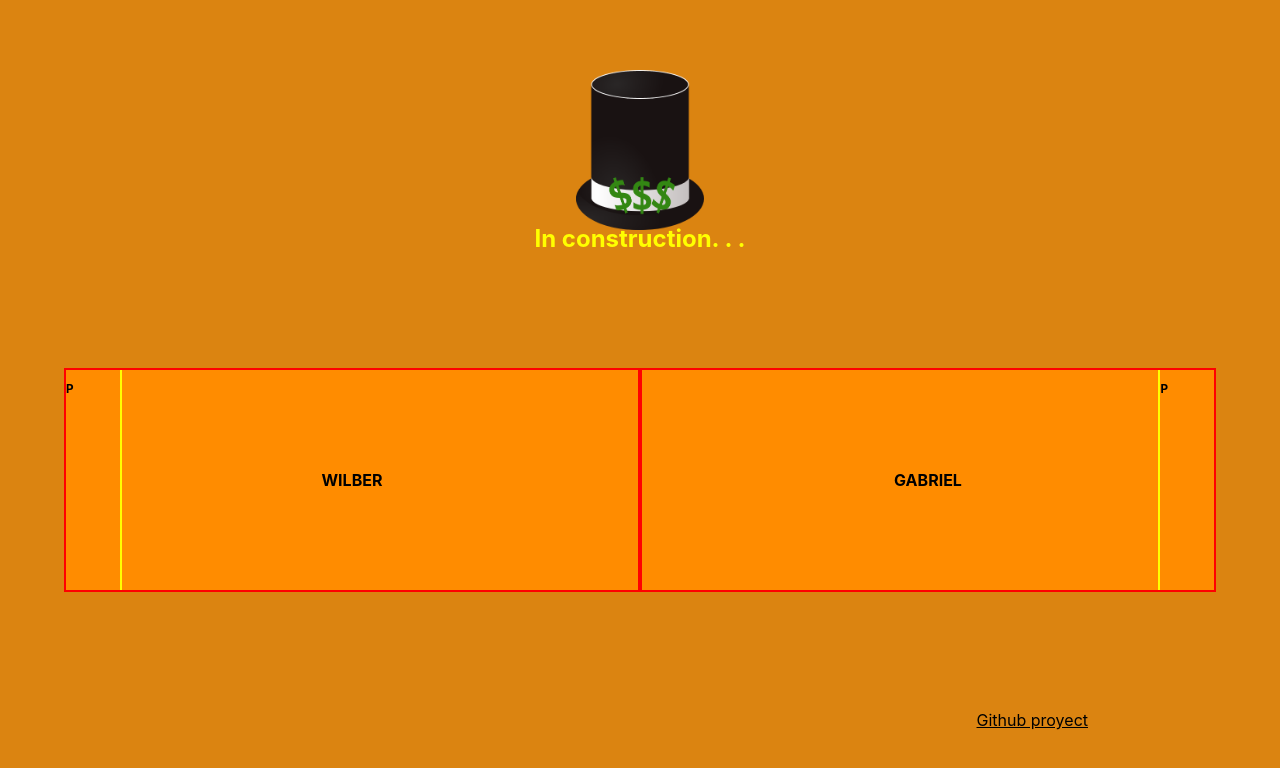
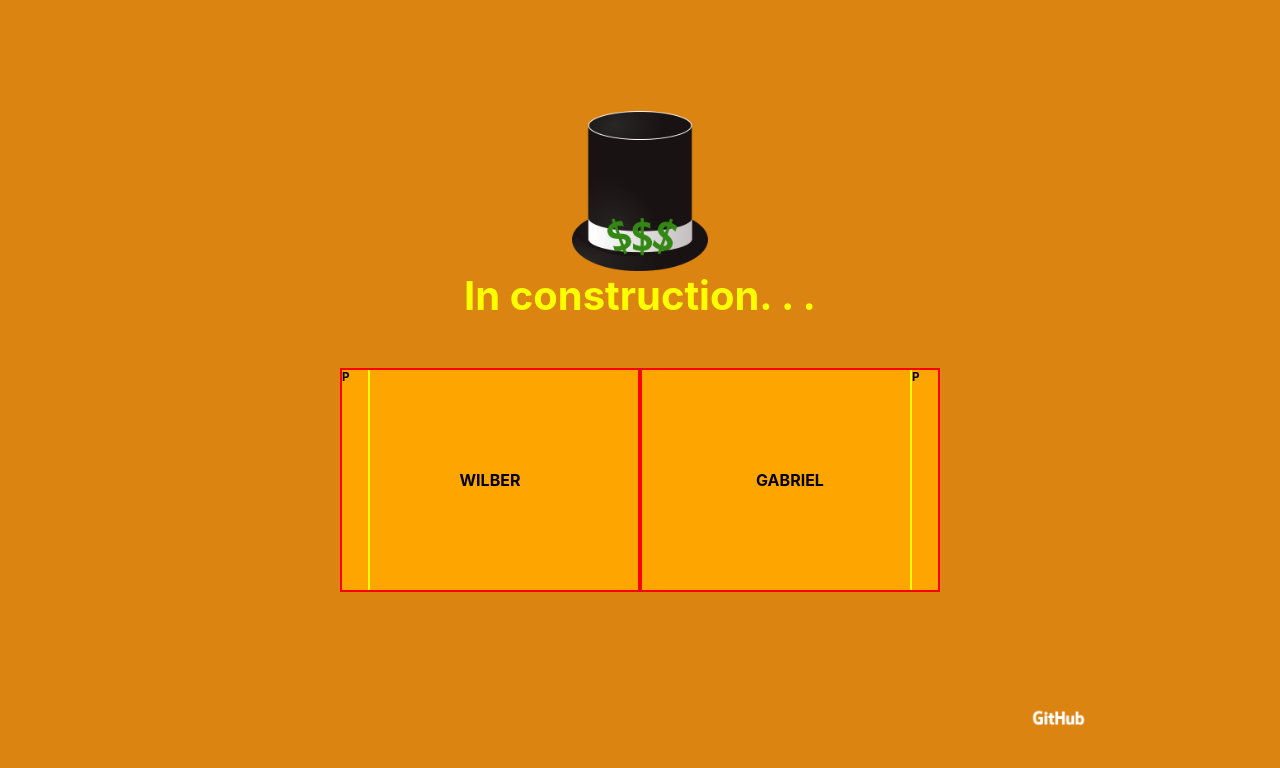
Before and after one commit to The-Best-String/Monopoly, a Next.js app: page / in a window 1280 px wide. Shown: the top 768 px of the page. Built offline with nearby package versions, Linux system fonts and the light colour scheme.

Commit message:
MON-1 refactor and corrections

```diff
--- a/pages/index.js
+++ b/pages/index.js
@@ -8,14 +8,13 @@ export default function Home() {
         <title>Monopoly</title>
         <link rel="icon" href="/favicon.ico" />
       </Head>
-      <header>
-      </header>
       <main>
         <section>
-          <figure>
+          <picture>
+            <source media="(min-width: 769px)" srcSet="/images/hat_big.png"/>
             <img src="/images/hat_normal.png" alt="hat-monopoly"/>
-          </figure>
-            <h1> In construction. . .</h1>
+          </picture>
+          <h1> In construction. . .</h1>
         </section>
         <section>
           <div>
@@ -41,15 +40,13 @@ export default function Home() {
             </div>
           </div>
         </section>
-        <section>
-            <div>
-              <a href="https://github.com/The-Best-String/Monopoly" target="_blank">
-                Github proyect
-              </a>
-            </div>
-        </section>
       </main>
       <footer>
+          <div>
+            <a href="https://github.com/The-Best-String/Monopoly" target="_blank">
+              <img src="/icons/github_logo_white.png" alt="github_logo"/>
+            </a>
+          </div>
       </footer>
     </div>
   )
--- a/styles/globals.scss
+++ b/styles/globals.scss
@@ -1,7 +1,5 @@
 html,
 body {
-  padding: 0;
-  margin: 0;
   font-family: -apple-system, BlinkMacSystemFont, Segoe UI, Roboto, Oxygen,
     Ubuntu, Cantarell, Fira Sans, Droid Sans, Helvetica Neue, sans-serif;
 }
@@ -13,4 +11,6 @@ a {
 
 * {
   box-sizing: border-box;
+  padding: 0;
+  margin: 0;
 }
--- a/styles/pages/Home.module.scss
+++ b/styles/pages/Home.module.scss
@@ -1,45 +1,30 @@
 @use '../variable/colors';
 @use '../variable/font-size';
+@use '../variable/basics';
+@use '../variable/layout';
 
 .container {
-  background-color: colors.$primaryColor;
-  width: 100%;
-  min-width: 260px;
-  max-width: 1350px;
-  margin: 0 auto;
+  background-color: colors.$primary;
+  @include layout.basicLayout;
   main {
     section:nth-child(1) {
-      position: relative;
       height: 40vh;
       display: flex;
-      justify-content: center;
-      figure{
-        position: absolute;
-        bottom: 28%;
+      align-items: center;
+      justify-content: flex-end;
+      flex-direction: column;
+      picture{
         height: 50%;
-        width: 80%;
-        min-width: 150px;
-        max-width: 160px;
-        max-height: 200px;
-        margin:0;
+        width: fit-content;
+        z-index: basics.$zIndexFront;
         img{
-          position: relative;
-          left: 10%;
-          width: 80%;
           height: 100%;
-          z-index: 20;
         }
       }
       h1{
-        position: relative;
-        font-size: font-size.$titleP;
-        text-align: center;
-        top: 70%;
-        color: yellow;
-        z-index: 19;
-        margin: 0;
-        width: 100%;
-        height: min-content;
+        font-size: font-size.$titlePortrait;
+        color: colors.$title;
+        width: fit-content;
       }
     }
     section:nth-child(2){
@@ -52,8 +37,9 @@
         position: relative;
         width: 90%;
         min-width: 220px;
+        max-width: 600px;
         height: 70%;
-        background-color: darkorange;
+        background-color: orange;
         display: flex;
         div:nth-child(2),
         div:nth-child(4){
@@ -82,7 +68,8 @@
         }
       }
     }
-    section:nth-child(3){
+  }
+  footer{
     height: 20vh;
     width: 100%;
     display: flex;
@@ -93,32 +80,22 @@
       width: 70%;
       margin: 0 auto;
       a{
-          text-decoration: underline;
-        }
-      }
-    }
-
-  }
-}
-
-@media only screen and (orientation: landscape) and (max-width: 767px){
-  .container{
-    main {
-      section:nth-child(1) {
-        figure{
-          min-width: 90px;
-          max-width: 160px;
-          bottom: 18%;
-          img{
-            position: relative;
-            left: 15%;
-            width: 70%;
-          }
-        }
-        h1{
-          top: 80%;
+        img {
+          height: 1.5rem;
         }
       }
     }
   }
 }
+
+@media only screen and (orientation: landscape){
+  .container{
+    main {
+      section:nth-child(1) {
+        h1 {
+          font-size: font-size.$titleLandscape;
+        }
+      }
+    }
+  }
+}
--- /dev/null
+++ b/styles/variable/_basics.scss
@@ -0,0 +1 @@
+$zIndexFront: 999999;
--- a/styles/variable/_colors.scss
+++ b/styles/variable/_colors.scss
@@ -1 +1,2 @@
-$primaryColor: rgb(219, 132, 17);
+$primary: rgb(219, 132, 17);
+$title: yellow;
--- a/styles/variable/_font-size.scss
+++ b/styles/variable/_font-size.scss
@@ -1,3 +1,4 @@
 // P: Phone T:Tablet D: Desktop.s
-$titleP: 3vh;
+$titlePortrait: 8vw;
+$titleLandscape: 5vh;
 $titleSecundaryP: 2vh;
--- /dev/null
+++ b/styles/variable/_layout.scss
@@ -0,0 +1,4 @@
+@mixin basicLayout {
+  width: 100%;
+  min-height: 100vh;
+}
```
Also changed, not shown: public/icons/github_logo.png (added), public/icons/github_logo_white.png (added). Lines whose indentation alone changed are shown as unchanged.
